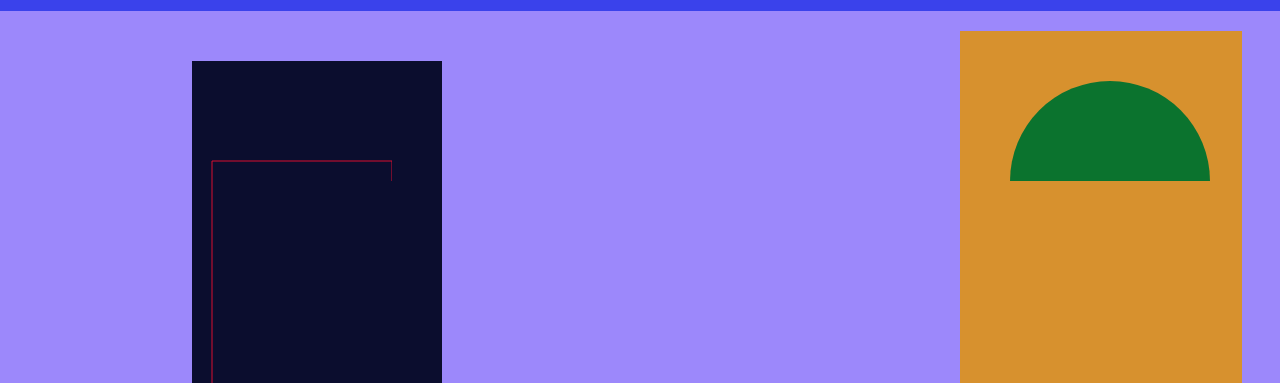
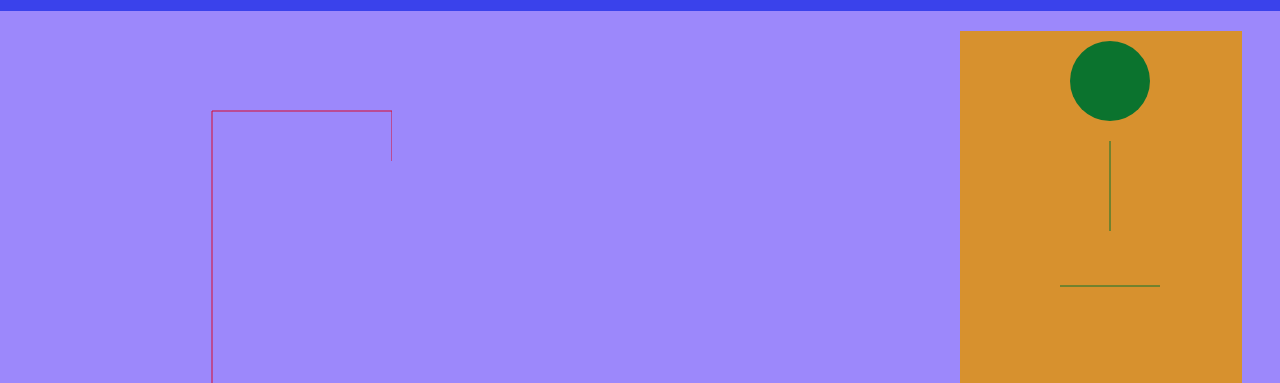
Before and after one commit to ianovoa3/elim, a plain HTML site: page Spiele.html in a window 1280 px wide. Both pictures are taken after a click on the button 459 px from the left and 741 px from the top of the page. Shown: the part 417-800 px from the top of the page. Drawn offline with nearby package versions, Linux system fonts and the light colour scheme.

Commit message:
08.01.20

```diff
--- a/juegos.css
+++ b/juegos.css
@@ -231,7 +231,6 @@ position: relative;
 	width:250px;
 	height:80%;
 	position: absolute;
-	background-color: black;
 }
 #galgenmann{
 	margin-top: 20px;
--- a/librerias/Spiele.js
+++ b/librerias/Spiele.js
@@ -62,24 +62,56 @@ $("#ahorcado").click(function(){
 	var linea1=document.getElementById("linea1");
 	var horca=linea1.getContext("2d");
 	horca.strokeStyle="red";
-	horca.moveTo(300,100);//largo depende del largo y ancho del div
-	horca.lineTo(20,100); //como padding con respecto al div osea cuanta distancia
+	horca.moveTo(250,50);//largo en x y largo en y
+	horca.lineTo(20,50); //como padding con respecto al div osea cuanta distancia
 	horca.moveTo(20,350);
-	horca.lineTo(20,100);
+	horca.lineTo(20,50);
 	horca.moveTo(200,100);
-	horca.lineTo(200,120);
+	horca.lineTo(200,50);
 	horca.stroke();
 	$("#horca").show();
-	$("#espaciojuegos").append("<div id='galgenmann'><canvas id='cabeza'></canvas></div>");
+	$("#espaciojuegos").append("<div id='galgenmann'><canvas id='cabeza' width='200' height='100'></canvas><canvas id='cuerpo' height:'100'></canvas><canvas id='brazos' height:'100'></canvas><canvas id='piernas' height:'100'></canvas></div>");
 	var cabeza=document.getElementById("cabeza");
 	var canv=cabeza.getContext("2d");
 	canv.fillStyle= "green";
-	canv.arc(150,150,100,0,2*Math.PI);
+	canv.arc(150,50,40,0,5*Math.PI);
 	canv.fill();
+	var cuerpo=document.getElementById("cuerpo");
+	var cuerpobj=cuerpo.getContext("2d");
+	cuerpobj.strokeStyle="green";
+	cuerpobj.moveTo(150,10);
+	cuerpobj.lineTo(150,100);
+	cuerpobj.stroke();
+ 	var brazos=document.getElementById("brazos");
+ 	var brazosobj=brazos.getContext("2d");
+ 	brazosobj.strokeStyle="green";
+ 	brazosobj.moveTo(100,5);
+ 	brazosobj.lineTo(200,5);
+ 	brazosobj.stroke();
+ 	var piernas=document.getElementById("piernas");
+ 	var piernasobj=piernas.getContext("2d");
+ 	piernasobj.strokeStyle="green";
+ 	piernasobj.moveTo(150,0);
+ 	piernasobj.lineTo(90,40);
+ 	piernasobj.moveTo(150,0);
+ 	piernasobj.lineTo(200,40);
+ 	piernasobj.stroke();
 	$("#galgenmann").show();
+	gangelmann();
 });
-
-
+function gangelmann(){
+ var palabras=["Mama","Papa","Oma","Opa","Da","Ball","Buch","Teddy","Puppe","Hund","Baby","Hallo","Tschüss","Heiß","Auf","Zu","Alle","Mehr","Nein","Ja","Hochheben","Danke","Bitte","Schuhe","Nase",
+ "ab","Abend","aber","acht","Affe","alle","allein","als","also","alt","am","an","andere","anfangen","Angst","antworten","Apfel","Arbeit","arbeiten","Arzt","auch","auf","Auge","aus",
+ "fahren","Fahrrad","fährt","fallen","Familie","fangen","fast","fehlen","Fenster","Ferien","fertig","fest","Feuer","fiel","finden","Finger","Fisch","Flasche","fliegen","Frage","fragen","Frau","frei","fressen","Freude","freuen",
+  "Freund","fröhlich","früh","früher","führen","fünf","für","Fuß","Fußball","Sache","sagen","schaffen","schauen","scheinen","schenken","schicken","Schiff","schlafen","schlagen","schlecht","schlimm","Schluss","Schnee","schnell",
+  "schon","schön","schreiben","schreien","Schuh","Schule","Schüler","schwarz","schwer","Schwester","schwimmen","sechs","See","sehen","sehr","sein","seit","Seite","selbst","setzen","sich","sicher","sie","sieben","sieht","sind","singen","sitzen","so","sofort","Sohn", "sollen",
+  "Sommer","Sonne","Sonntag","sonst","Spaß","spät","später","Spiel","spielen","sprechen","springen","Stadt","stark","stehen","steigen","Stein","Stelle","stellen","Straße","Stück","Stunde","suchen"
+ ];
+ var random=Math.floor(Math.random()* palabras.length);
+ console.log(palabras[random],palabras[random].length);
+ //for creando campos de texto
+ // teclado con letras abecedario
+}
 
 function kindersudoku(){
 	var cuadrado="imagenes/cuadrado.jpg";
```
